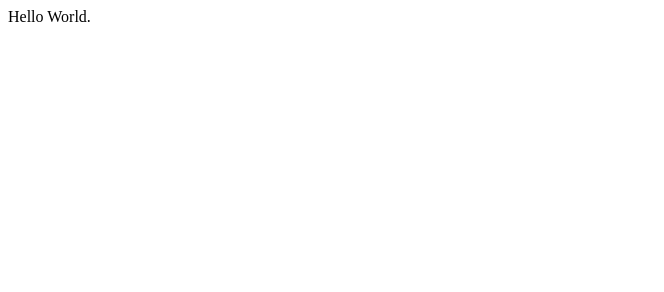
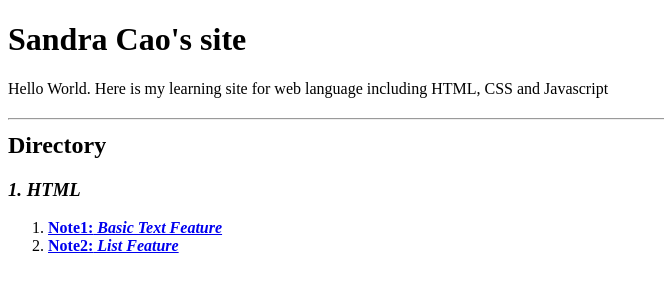
Before and after one commit to skaneplug/euglin1130.github.io, a plain HTML site: page index.html in a window 1280 px wide. Shown: the whole page, without its empty margins (0-664 px from the left). Drawn offline with Linux system fonts and the light colour scheme.

Commit message:
push inital pages

```diff
--- a/index.html
+++ b/index.html
@@ -1,6 +1,19 @@
 <!DOCTYPE html>
 <html>
 <body>
-Hello World.
+<title>Index</title>
+<h1>
+Sandra Cao's site
+</h1>
+<p>Hello World. Here is my learning site for web language including HTML, CSS and Javascript</p>
+<h2>
+<hr />
+Directory
+</h2>
+<h3><i>1. HTML</i></h3>
+<ol>
+<li><a href="page1.html" target="_blank"><b>Note1:<i> Basic Text Feature</i></b></a></li>
+<li><a href="page2.html" target="_blank"><b>Note2:<i> List Feature</i></b></a></li>
+</ol>
 </body>
 </html>
```
Also changed, not shown: page1.html (added, +13 -0 lines), page2.html (added, +18 -0 lines).
